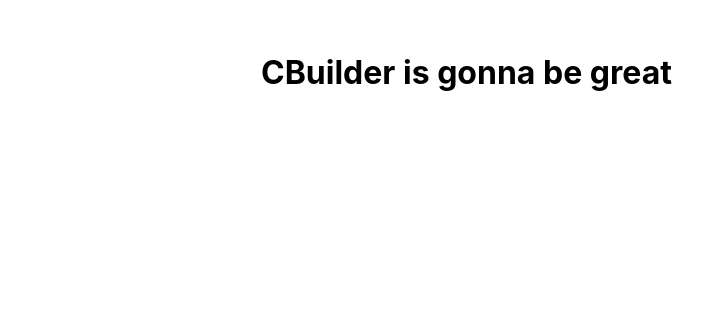
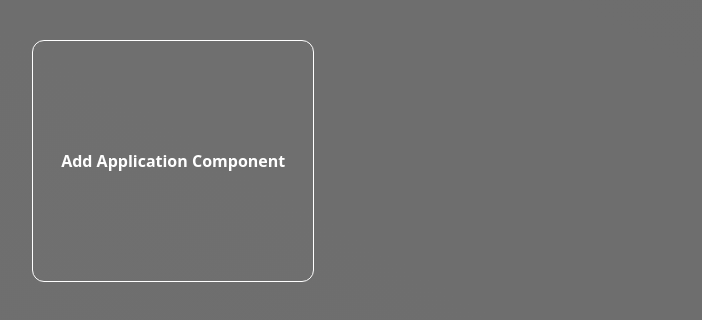
Before and after one commit to FlareCoding/cbuilder, an Electron app: page cbuilder/src/index.html in a window 1200 px wide. Shown: the whole page, without its empty margins (35-737 px from the left). Drawn offline with Linux system fonts and the light colour scheme.

Commit message:
added component cards

```diff
--- a/cbuilder/src/index.css
+++ b/cbuilder/src/index.css
@@ -1,7 +1,77 @@
 body {
   font-family: -apple-system, BlinkMacSystemFont, 'Segoe UI', Roboto, Helvetica,
     Arial, sans-serif;
-  margin: auto;
-  max-width: 38rem;
-  padding: 2rem;
+
+    background-image: linear-gradient(to right top, #6f6f6f, #6f6f6f, #6e6e6e, #6e6e6e, #6d6d6d);
 }
+
+.components-region {
+  margin-left: 5%;
+  margin-top: 40px;
+  aspect-ratio: 16 / 10;
+  width: 90%;
+  min-width: 800px;
+  min-height: 500px;
+
+  display: grid;
+  grid-template-columns: 1fr 1fr 1fr;
+  grid-gap: 20px;
+  align-items: stretch;
+}
+
+.item-card {
+  display: flex;
+  align-items: center;
+  justify-content: center;
+  width: 280px;
+  height: 240px;
+  border-radius: .75rem;
+  background-color: rgb(39, 39, 39);
+}
+
+.card-button {
+  background-color: #7e7e7e00;
+  border: 1px solid transparent;
+  border-radius: .75rem;
+  box-sizing: border-box;
+  color: #FFFFFF;
+  cursor: pointer;
+  flex: 0 0 auto;
+  font-family: "Inter var",ui-sans-serif,system-ui,-apple-system,system-ui,"Segoe UI",Roboto,"Helvetica Neue",Arial,"Noto Sans",sans-serif,"Apple Color Emoji","Segoe UI Emoji","Segoe UI Symbol","Noto Color Emoji";
+  font-size: 1rem;
+  font-weight: 600;
+  line-height: 1.5rem;
+  padding: .75rem 1.2rem;
+  text-align: center;
+  text-decoration: none #9d9fa3 solid;
+  text-decoration-thickness: auto;
+  transition-duration: .2s;
+  transition-property: background-color,border-color,color,fill,stroke;
+  transition-timing-function: cubic-bezier(.4, 0, 0.2, 1);
+  user-select: none;
+  -webkit-user-select: none;
+  touch-action: manipulation;
+  width: 100%;
+  height: 100%;
+}
+
+#item-card-add-card {
+  background-color: rgba(255, 255, 255, 0.007) !important;
+  border: 1px solid rgb(255, 255, 255);
+}
+
+.card-button:hover {
+  background-color: #a2a3a556;
+}
+
+.card-button:focus {
+  box-shadow: none;
+  outline: 2px solid transparent;
+  outline-offset: 2px;
+}
+
+@media (min-width: 768px) {
+  .card-button {
+    padding: .75rem 1.5rem;
+  }
+}
--- a/cbuilder/src/index.html
+++ b/cbuilder/src/index.html
@@ -3,9 +3,14 @@
   <head>
     <meta charset="UTF-8" />
     <title>CBuilder</title>
-    <link rel="stylesheet" href="index.css" />
+    <link rel="stylesheet" href="index.css"/>
+    <script src="project_builder.js"></script>
   </head>
   <body>
-    <h1>CBuilder is gonna be great</h1>
+    <div class="components-region">
+      <div class="item-card" id="item-card-add-card">
+        <button class="card-button" role="button" onclick="addApplicationComponent()">Add Application Component</button>
+      </div>
+    </div>
   </body>
 </html>
--- /dev/null
+++ b/cbuilder/src/project_builder.js
@@ -0,0 +1,19 @@
+// Tracker for currently created components
+var components = []
+
+function addApplicationComponent() {
+    var newComponentName = 'component_' + String(components.length);
+    components.push(newComponentName);
+
+    var componentCardButton = document.createElement('button');
+    componentCardButton.classList.add('card-button');
+    componentCardButton.role = 'button';
+    componentCardButton.innerHTML = newComponentName;
+
+    var componentCard = document.createElement('div');
+    componentCard.classList.add('item-card');
+    componentCard.appendChild(componentCardButton);
+
+    var componentsRegion = document.getElementsByClassName('components-region')[0];
+    componentsRegion.insertBefore(componentCard, componentsRegion.childNodes[componentsRegion.childNodes.length - 2]);
+}
```
Also changed, not shown: cbuilder/src/index.js (+20 -4 lines).
